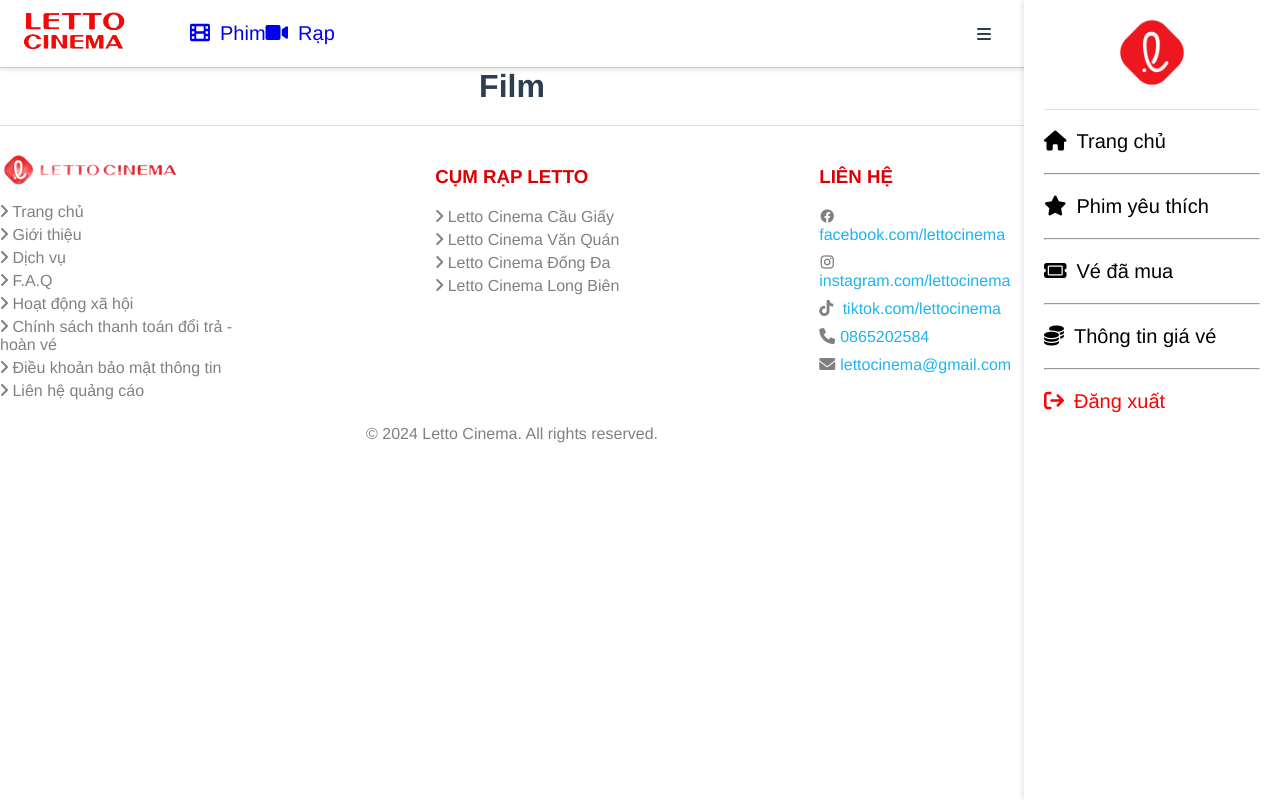
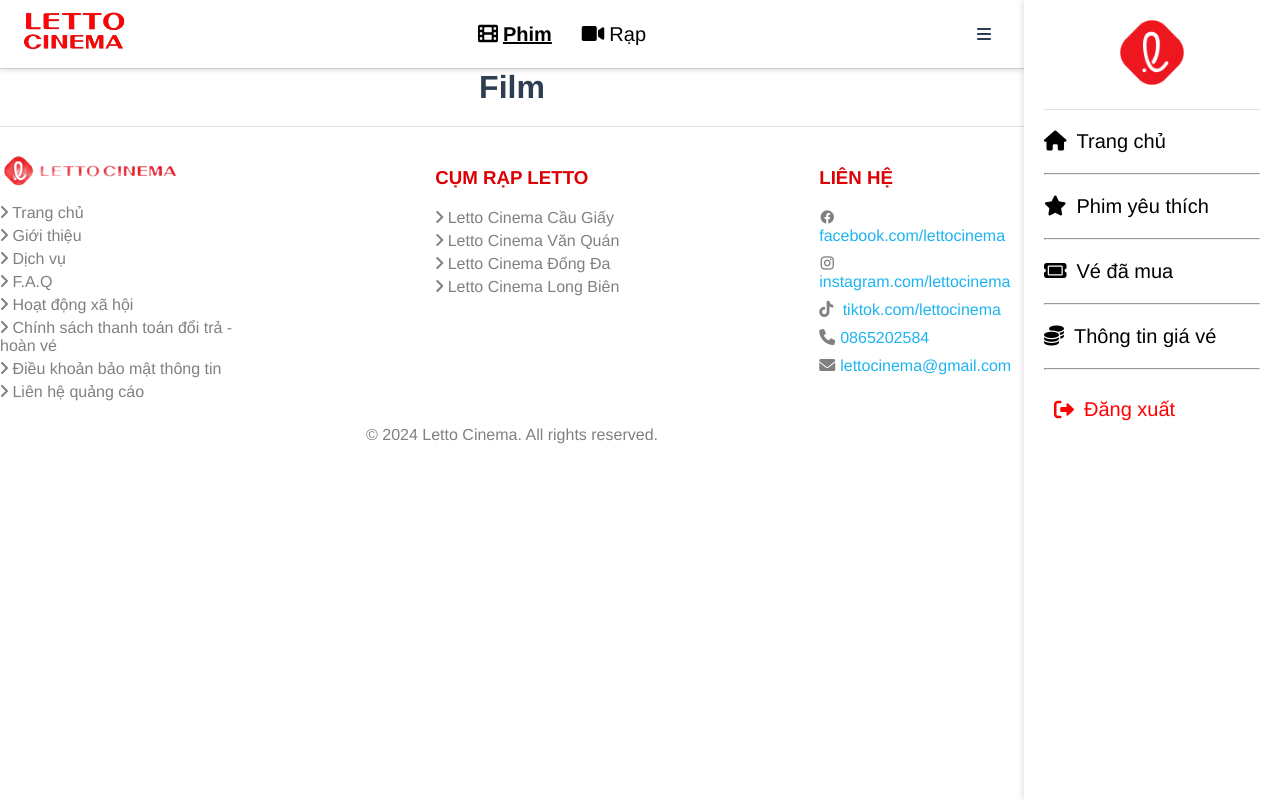
Before and after one commit to Vtthuonggg/letto_cinema, a Vue app: page /film in a window 1280 px wide. Both pictures are taken after a click on the button 1240 px from the left and 33 px from the top of the page. Built offline with nearby package versions, Linux system fonts and the light colour scheme.

Commit message:
navbar-list

```diff
--- a/src/App.vue
+++ b/src/App.vue
@@ -1,7 +1,7 @@
 <template>
   <div id="app" :class="{ 'menu-open': isMenuOpen }" data-app>
-    <Navbar v-if="showNavbar" @toggle-menu="toggleMenu" />
-    <Menu :isMenuOpen="isMenuOpen" />
+    <Navbar v-if="showNavbar" @toggle-menu="toggleMenu"  />
+    <Menu :isMenuOpen="isMenuOpen" @handle-logout="handleLogout" />
     <router-view />
     <Footer />
   </div>
@@ -33,6 +33,10 @@
     toggleMenu() {
       this.isMenuOpen = !this.isMenuOpen;
     },
+    handleLogout() {
+      this.isMenuOpen = false;
+      this.$router.push('/login');
+    },
   },
   };
 </script>
--- a/src/components/Menu.vue
+++ b/src/components/Menu.vue
@@ -27,12 +27,9 @@
         exact-active-class="exact-active-link">
         <span class="fa-solid fa-coins"></span>Thông tin giá vé</router-link></li>
             <hr class="dash-lined" style="margin-top: 20px; margin-bottom: 20px;">
-        <li><router-link
-        to="/login"
-        active-class="active-link"
-        exact-active-class="exact-active-link"
-        style="color: red;">
-        <span class="fa-solid fa-arrow-right-from-bracket"></span>Đăng xuất</router-link></li>
+        <li class="nav-logout">
+        <button class="icon-button" style="color: red; justify-content: left; white-space: nowrap;" @click="$emit('handle-logout')"><span class="fa-solid fa-sign-out-alt"></span>Đăng xuất</button>
+      </li>
     </ul>
   </div>
 </template>
--- a/src/components/Navbar.vue
+++ b/src/components/Navbar.vue
@@ -2,25 +2,27 @@
     <nav class="navbar">
       <ul class="navbar-list">
         <li class="nav-image">
-        <img src="../assets/logo.png" alt="Letto logo" class="logo" />
+        <router-link to="/home-page"><img src="../assets/logo.png" alt="Letto logo" class="logo" /></router-link>
       </li>
 
-      <li class="nav-film">
+      <li class="nav-block">
+        <div class="nav-film">
         <router-link
           to="/film"
           active-class="active-link"
           exact-active-class="exact-active-link">
         <span class="fa-solid fa-film"></span>Phim
         </router-link>
-      </li>
+      </div>
 
-      <li class="nav-cine">
+      <div class="nav-cine">
         <router-link
           to="/cinema"
           active-class="active-link"
           exact-active-class="exact-active-link">
-        <span class="fa-solid fa-video"></span>Rạp
+          <span class="fa-solid fa-video"></span>Rạp
         </router-link>
+      </div>
       </li>
 
       <li class="nav-toggle">
@@ -50,6 +52,7 @@
   padding: 0;
   display: flex;
   align-items: center;
+  justify-content: space-between;
 }
 .logo {
   margin-left: 10px;
@@ -58,7 +61,6 @@
   padding-right: 20px;
 }
 .nav-toggle {
-  margin-left: auto;
   margin-right: 20px;
   }
   .icon-button {
@@ -95,13 +97,36 @@
   height: 40px;
 }
 .nav-film {
-  margin-left: 30px;
+  margin-right: 30px;
 }
 .navbar ul li a{
   text-decoration: none;
   font-size: 20px;
+  color: black;
 }
 .navbar ul li span{
-  margin-right: 10px;
+  margin-right: 5px;
+}
+.nav-block .active-link {
+  font-weight: bold;
+  text-decoration: underline !important;
+}
+
+.nav-block .exact-active-link {
+  font-weight: bold;
+  text-decoration: underline !important;
+}
+.nav-block .active-link span,
+.nav-block .exact-active-link span {
+  font-weight: bold;
+  text-decoration: underline !important;
+}
+.nav-block{
+  display: flex;
+  align-items: center;
+  justify-content: center;
+}
+.navbar ul li a:hover{
+  color: #DC0004;
 }
 </style>
```
